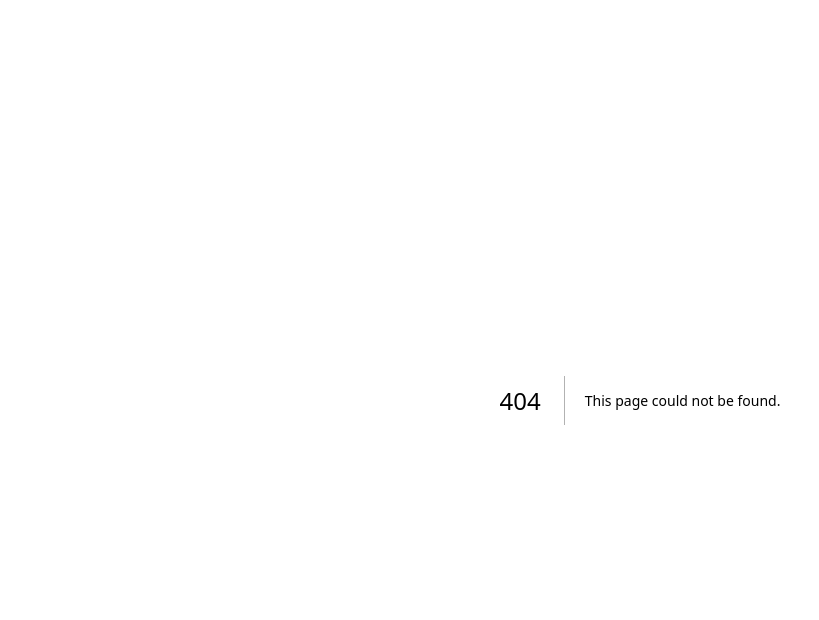
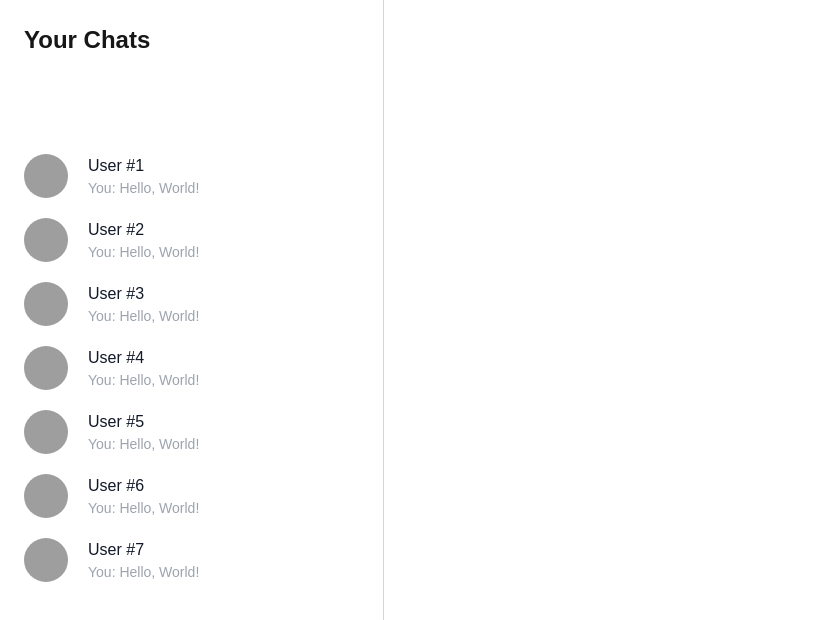
Before and after one commit to meetraval2006/beaves.social, a Next.js app in the folder client/: page /you/chats/inbox in a window 1280 px wide. Before the commit this address had no page. Shown: the top 620 px of the page, without its empty margins (0-819 px from the left). Built offline with nearby package versions, Linux system fonts and the light colour scheme; grey boxes are pictures that could not be loaded.

Commit message:
Add chat inbox page (inbox window isn't complete)

```diff
--- /dev/null
+++ b/client/app/you/chats/inbox/page.tsx
@@ -0,0 +1,125 @@
+import Image from "next/image";
+
+export default function Home() {
+  return (
+    <>
+    <button data-drawer-target="default-sidebar" data-drawer-toggle="default-sidebar" aria-controls="default-sidebar" type="button" className="inline-flex items-center p-2 mt-2 ms-3 text-sm text-gray-500 rounded-lg sm:hidden hover:bg-gray-100 focus:outline-none focus:ring-2 focus:ring-gray-200 dark:text-gray-400 dark:hover:bg-gray-700 dark:focus:ring-gray-600">
+        <span className="sr-only">Open sidebar</span>
+        <svg className="w-6 h-6" aria-hidden="true" fill="currentColor" viewBox="0 0 20 20" xmlns="http://www.w3.org/2000/svg">
+        <path clipRule="evenodd" fillRule="evenodd" d="M2 4.75A.75.75 0 012.75 4h14.5a.75.75 0 010 1.5H2.75A.75.75 0 012 4.75zm0 10.5a.75.75 0 01.75-.75h7.5a.75.75 0 010 1.5h-7.5a.75.75 0 01-.75-.75zM2 10a.75.75 0 01.75-.75h14.5a.75.75 0 010 1.5H2.75A.75.75 0 012 10z"></path>
+        </svg>
+    </button>
+
+    <aside id="default-sidebar" className="fixed rows-2 border-r border-r-indigo-200 top-0 left-0 z-40 w-96 h-screen transition-transform -translate-x-full sm:translate-x-0" aria-label="Sidebar">
+
+    <div className="h-32 px-2 py-4">
+        <div className="p-2 px-4">
+            <div className="text-2xl font-bold">
+                Your Chats
+            </div>
+
+        </div>
+    </div>
+
+    <div className="px-2 py-4 overflow-y-auto">
+        <ul className="font-medium">
+            <li>
+                <a href="#" className="flex items-center p-2 h-16 text-gray-900 rounded-lg dark:text-white hover:bg-gray-100 dark:hover:bg-gray-700 group">
+                <img src="https://i.pinimg.com/236x/68/31/12/68311248ba2f6e0ba94ff6da62eac9f6.jpg" className="flex items-center float-left h-11 w-11 mr-5 ms-2 rounded-full" alt="server-icon"/>
+                <div className="rows-2">
+                    <div className="text-base">
+                        <span>User #1</span>
+                    </div>
+                    <div className="text-sm text-gray-400">
+                        <span>You: Hello, World!</span>
+                    </div>
+                </div>
+                </a>
+            </li>
+            <li>
+                <a href="#" className="flex items-center p-2 h-16 text-gray-900 rounded-lg dark:text-white hover:bg-gray-100 dark:hover:bg-gray-700 group">
+                    <img src="https://i.pinimg.com/236x/68/31/12/68311248ba2f6e0ba94ff6da62eac9f6.jpg" className="flex items-center float-left h-11 w-11 mr-5 ms-2 rounded-full" alt="server-icon"/>
+                    <div className="rows-2">
+                        <div className="text-base">
+                            <span>User #2</span>
+                        </div>
+                        <div className="text-sm text-gray-400">
+                            <span>You: Hello, World!</span>
+                        </div>
+                    </div>
+                </a>
+            </li>
+            <li>
+                <a href="#" className="flex items-center p-2 h-16 text-gray-900 rounded-lg dark:text-white hover:bg-gray-100 dark:hover:bg-gray-700 group">
+                <img src="https://i.pinimg.com/236x/68/31/12/68311248ba2f6e0ba94ff6da62eac9f6.jpg" className="flex items-center float-left h-11 w-11 mr-5 ms-2 rounded-full" alt="server-icon"/>
+                <div className="rows-2">
+                    <div className="text-base">
+                        <span>User #3</span>
+                    </div>
+                    <div className="text-sm text-gray-400">
+                        <span>You: Hello, World!</span>
+                    </div>
+                </div>
+                </a>
+            </li>
+            <li>
+                <a href="#" className="flex items-center p-2 h-16 text-gray-900 rounded-lg dark:text-white hover:bg-gray-100 dark:hover:bg-gray-700 group">
+                <img src="https://i.pinimg.com/236x/68/31/12/68311248ba2f6e0ba94ff6da62eac9f6.jpg" className="flex items-center float-left h-11 w-11 mr-5 ms-2 rounded-full" alt="server-icon"/>
+                <div className="rows-2">
+                    <div className="text-base">
+                        <span>User #4</span>
+                    </div>
+                    <div className="text-sm text-gray-400">
+                        <span>You: Hello, World!</span>
+                    </div>
+                </div>
+                </a>
+            </li>
+            <li>
+                <a href="#" className="flex items-center p-2 h-16 text-gray-900 rounded-lg dark:text-white hover:bg-gray-100 dark:hover:bg-gray-700 group">
+                <img src="https://i.pinimg.com/236x/68/31/12/68311248ba2f6e0ba94ff6da62eac9f6.jpg" className="flex items-center float-left h-11 w-11 mr-5 ms-2 rounded-full" alt="server-icon"/>
+                <div className="rows-2">
+                    <div className="text-base">
+                        <span>User #5</span>
+                    </div>
+                    <div className="text-sm text-gray-400">
+                        <span>You: Hello, World!</span>
+                    </div>
+                </div>
+                </a>
+            </li>
+            <li>
+                <a href="#" className="flex items-center p-2 h-16 text-gray-900 rounded-lg dark:text-white hover:bg-gray-100 dark:hover:bg-gray-700 group">
+                <img src="https://i.pinimg.com/236x/68/31/12/68311248ba2f6e0ba94ff6da62eac9f6.jpg" className="flex items-center float-left h-11 w-11 mr-5 ms-2 rounded-full" alt="server-icon"/>
+                <div className="rows-2">
+                    <div className="text-base">
+                        <span>User #6</span>
+                    </div>
+                    <div className="text-sm text-gray-400">
+                        <span>You: Hello, World!</span>
+                    </div>
+                </div>
+                </a>
+            </li>
+            <li>
+                <a href="#" className="flex items-center p-2 h-16 text-gray-900 rounded-lg dark:text-white hover:bg-gray-100 dark:hover:bg-gray-700 group">
+                <img src="https://i.pinimg.com/236x/68/31/12/68311248ba2f6e0ba94ff6da62eac9f6.jpg" className="flex items-center float-left h-11 w-11 mr-5 ms-2 rounded-full" alt="server-icon"/>
+                <div className="rows-2">
+                    <div className="text-base">
+                        <span>User #7</span>
+                    </div>
+                    <div className="text-sm text-gray-400">
+                        <span>You: Hello, World!</span>
+                    </div>
+                </div>
+                </a>
+            </li>
+        </ul>
+    </div>
+    </aside>
+
+    <div className="p-4 sm:ml-64">
+    </div>
+    </>
+  );
+}
```
